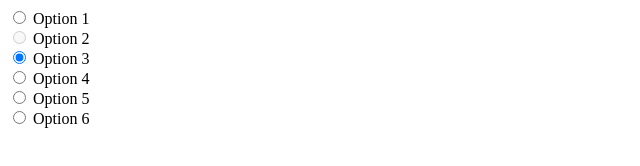
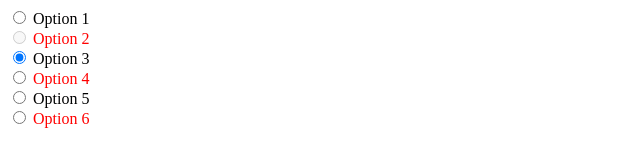
Before and after one commit to acciojob/radio-list-Padma-darsi, a website: page main.html in a window 1280 px wide. Shown: the whole page, without its empty margins (0-640 px from the left). Drawn offline with Linux system fonts and the light colour scheme.

Commit message:
created a submission

```diff
--- a/script.js
+++ b/script.js
@@ -1 +1,4 @@
 //your JS code here. If required.
+document.addEventListener("DOMContentLoaded", function() {
+    document.querySelector('input[value="3"]').checked = true;
+});
--- a/styles.css
+++ b/styles.css
@@ -1 +1,7 @@
 /*  your css code here. If applicable */
+/* Make even-positioned radio buttons' text red */
+label:nth-of-type(2),
+label:nth-of-type(4),
+label:nth-of-type(6) {
+    color: red;
+}
```
